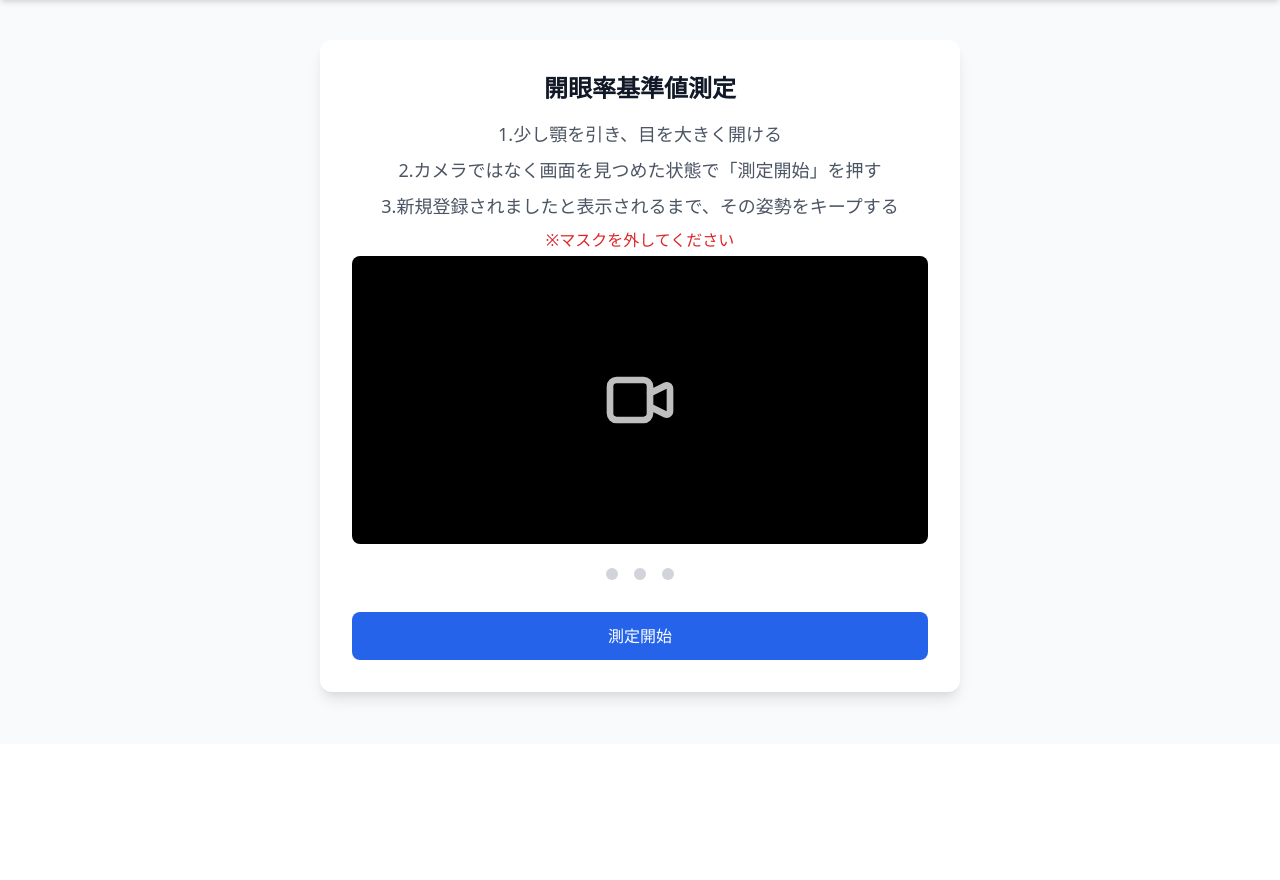
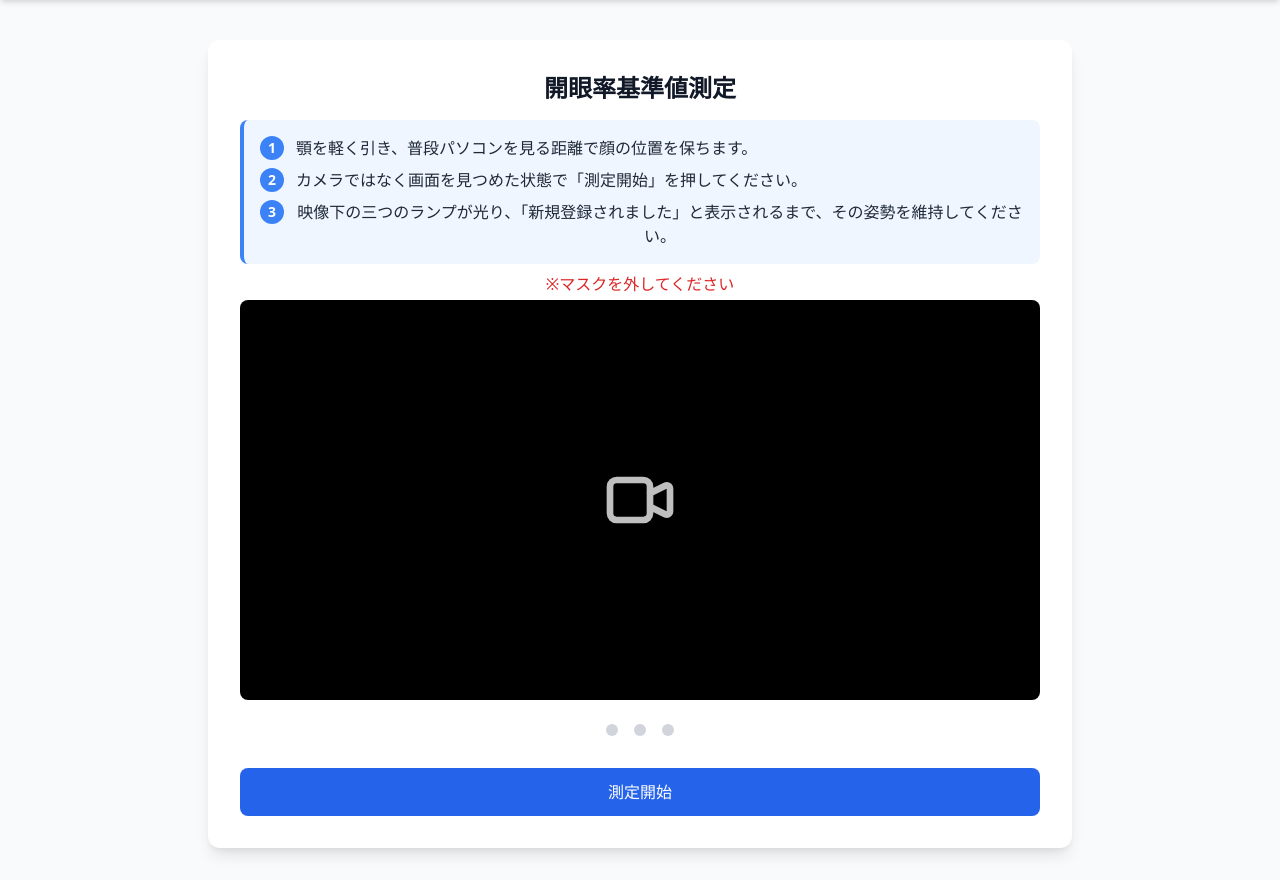
Before and after one commit to TaiyoOnchi/SleepEstimation, a Flask app: template app/templates/student/measure_eye_baseline.html in a window 1280 px wide. Shown: the part 56-936 px from the top of the page. Before the commit the page ends 760 px from the top, so only its background shows below. Run offline with Flask 3, Linux system fonts and the light colour scheme; the template is opened without the code that fills it, so the values that code supplies are empty; some libraries are stand-ins or nearby versions.

Commit message:
[edit]開眼率基準値取得説明改善、[edit]カメラにアクセスできないときに一定時間ごとに通知するよう設定

```diff
--- a/app/templates/student/measure_eye_baseline.html
+++ b/app/templates/student/measure_eye_baseline.html
@@ -10,15 +10,32 @@
 <body class="bg-gray-50 min-h-screen">
     {% include 'partials/header.html' %}<!-- ヘッダーを読み込み -->
 
-    <div class="container mx-auto px-4 py-8 max-w-2xl">
+    <div class="container mx-auto px-4 py-8 max-w-4xl">
         <div class="bg-white rounded-xl shadow-lg p-8">
             <!-- ヘッダー部分 -->
             <div class="text-center mb-2">
                 <h2 class="text-2xl font-bold text-gray-900 mb-4">開眼率基準値測定</h2>
-                <div class="text-center mb-2 text-gray-600">
-                    <p class="text-lg mb-2">1.少し顎を引き、目を大きく開ける</p>
-                    <p class="text-lg mb-2">2.カメラではなく画面を見つめた状態で「測定開始」を押す</p>
-                    <p class="text-lg mb-2">3.新規登録されましたと表示されるまで、その姿勢をキープする</p>
+                <div class="bg-blue-50 p-4 rounded-lg border-l-4 border-blue-500">
+                    <div class="flex items-start mb-2">
+                        <div class="bg-blue-500 text-white rounded-full w-6 h-6 flex items-center justify-center mr-3 flex-shrink-0 font-bold text-sm">
+                            1
+                        </div>
+                        <p class="text-gray-800 text-base">顎を軽く引き、普段パソコンを見る距離で顔の位置を保ちます。</p>
+                    </div>
+
+                    <div class="flex items-start mb-2">
+                        <div class="bg-blue-500 text-white rounded-full w-6 h-6 flex items-center justify-center mr-3 flex-shrink-0 font-bold text-sm">
+                            2
+                        </div>
+                        <p class="text-gray-800 text-base">カメラではなく画面を見つめた状態で「測定開始」を押してください。</p>
+                    </div>
+
+                    <div class="flex items-start">
+                        <div class="bg-blue-500 text-white rounded-full w-6 h-6 flex items-center justify-center mr-3 flex-shrink-0 font-bold text-sm">
+                            3
+                        </div>
+                        <p class="text-gray-800 text-base">映像下の三つのランプが光り、「新規登録されました」と表示されるまで、その姿勢を維持してください。</p>
+                    </div>
                 </div>
             </div>
             <div class="text-center mb-1">
```
Also changed, not shown: app/events/eye_openness_monitor.py (+7 -7 lines), app/templates/student/main.html (+5 -17 lines).
